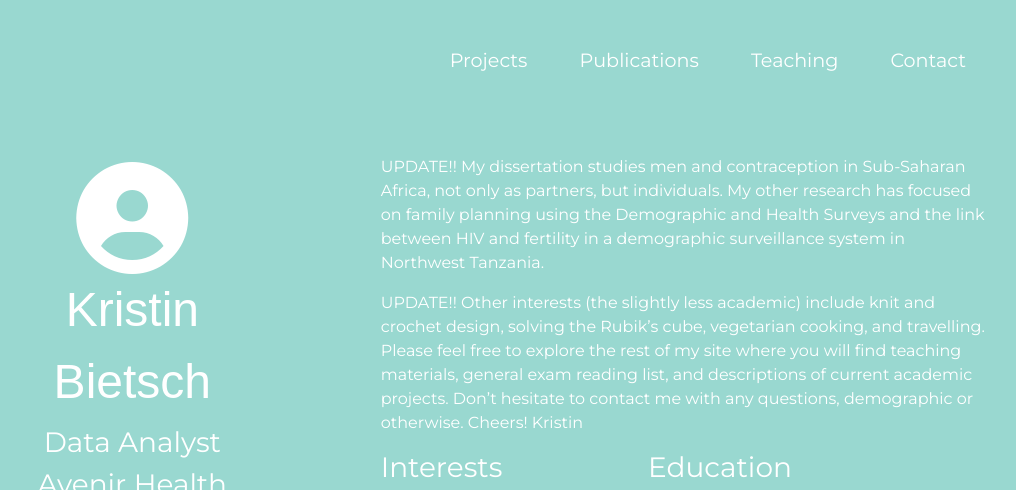
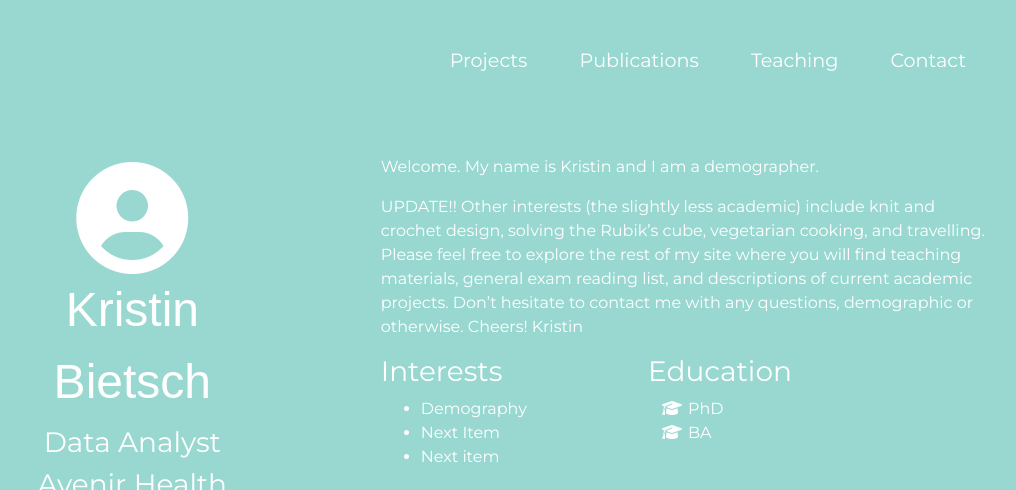
Before and after one commit to kristinbietsch/kbietsch, a plain HTML site: page index.html in a window 1280 px wide. Shown: the top 490 px of the page, without its empty margins (81-1097 px from the left). Drawn offline with nearby package versions, Linux system fonts and the light colour scheme.

Commit message:
Editing Text

```diff
--- a/index.html
+++ b/index.html
@@ -80,8 +80,7 @@
           </div>
         </div>
         <div class="col col-lg-8 about-text">
-          <p>UPDATE!! My dissertation studies men and contraception in Sub-Saharan Africa, not only as partners, but individuals. My other research has focused on family planning using the Demographic and Health Surveys and the link between HIV and
-            fertility in a demographic surveillance system in Northwest Tanzania.</p>
+          <p>Welcome.  My name is Kristin and I am a demographer. </p>
           <p>UPDATE!! Other interests (the slightly less academic) include knit and crochet design, solving the Rubik’s cube, vegetarian cooking, and travelling. Please feel free to explore the rest of my site where you will find teaching materials,
             general exam reading list, and descriptions of current academic projects. Don’t hesitate to contact me with any questions, demographic or otherwise. Cheers! Kristin</p>
           <div class="row">
```
